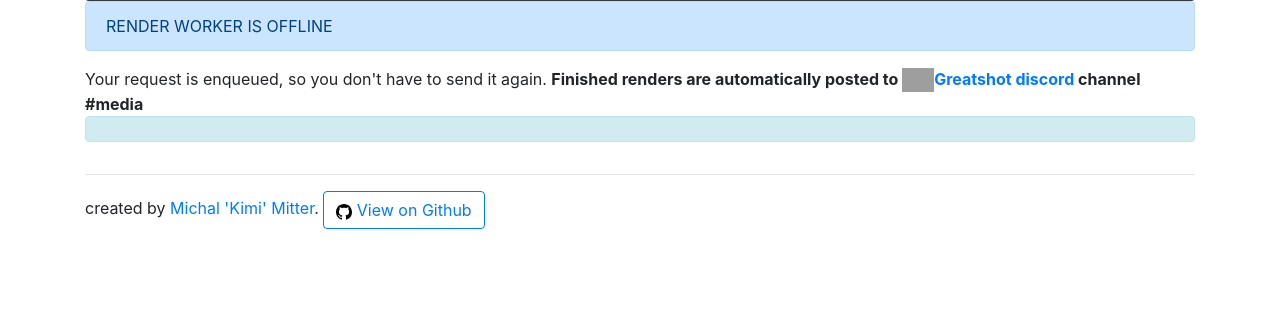
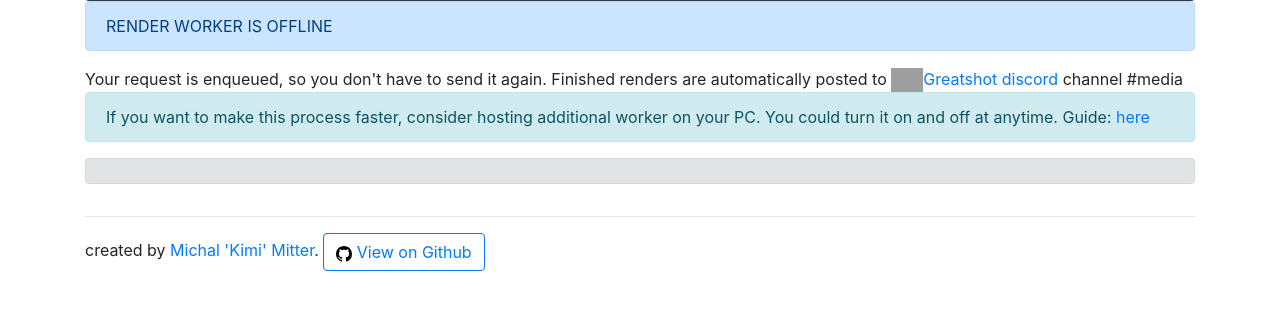
Before and after one commit to mittermichal/greatshot-web, a Flask app: template app/templates/render.html in a window 1280 px wide. Shown: the part 487-800 px from the top of the page. Run offline with Flask 2, Linux system fonts and the light colour scheme; the template is opened without the code that fills it, so the values that code supplies are empty; some libraries are stand-ins or nearby versions; grey boxes are pictures that could not be loaded.

Commit message:
link and info about hosting render worker

```diff
--- a/app/templates/render.html
+++ b/app/templates/render.html
@@ -77,8 +77,11 @@ function set_status(task) {
                 RENDER WORKER IS OFFLINE
             </div>
             Your request is enqueued, so you don't have to send it again.
-            <span style="font-weight:bold">Finished renders are automatically posted to <a href="https://discord.gg/p59kWdF"><img alt="discord" src="https://discord.com/assets/f8389ca1a741a115313bede9ac02e2c0.svg" style="height: 1.5em">Greatshot discord</a> channel #media</span>
+            <span>Finished renders are automatically posted to <a href="https://discord.gg/p59kWdF"><img alt="discord" src="https://discord.com/assets/f8389ca1a741a115313bede9ac02e2c0.svg" style="height: 1.5em">Greatshot discord</a> channel #media</span>
             <div class="alert alert-info" role="alert">
+                If you want to make this process faster, consider hosting additional worker on your PC. You could turn it on and off at anytime. Guide: <a href="https://github.com/mittermichal/greatshot-render-worker/blob/main/README.md#hosting-worker">here</a>
+            </div>
+            <div class="alert alert-secondary" role="alert">
                 {{ render_worker_status.msg }}
             </div>
             {% endif %}
```
Lines whose indentation alone changed are shown as unchanged.
